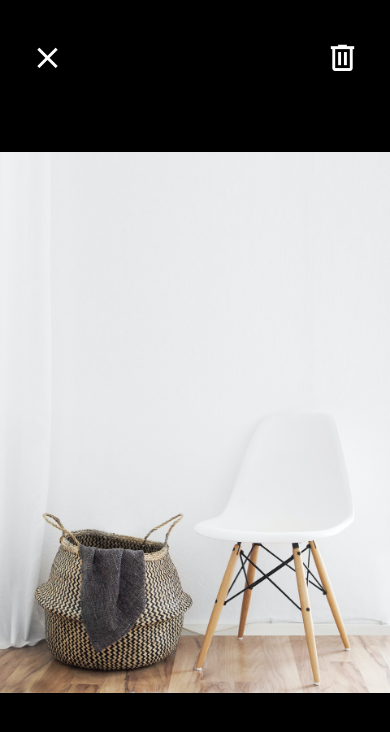
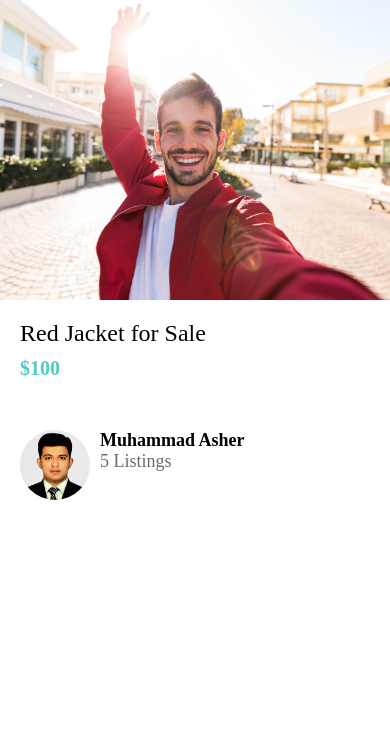
Before and after one commit to muhammad-asher/DoneWithit, a React Native app: screen / in a window 390 px wide. Shown: the top 732 px of the page. Built offline with nearby package versions, Linux system fonts and the light colour scheme.

Commit message:
Update App.js

```diff
--- a/App.js
+++ b/App.js
@@ -7,5 +7,5 @@ import AppText from "./app/components/AppText";
 import ListingDetailsScreen from "./app/screens/ListingDetailsScreen";
 
 export default function App() {
-	return <ViewImageScreen />;
+	return <ListingDetailsScreen />;
 }
```
